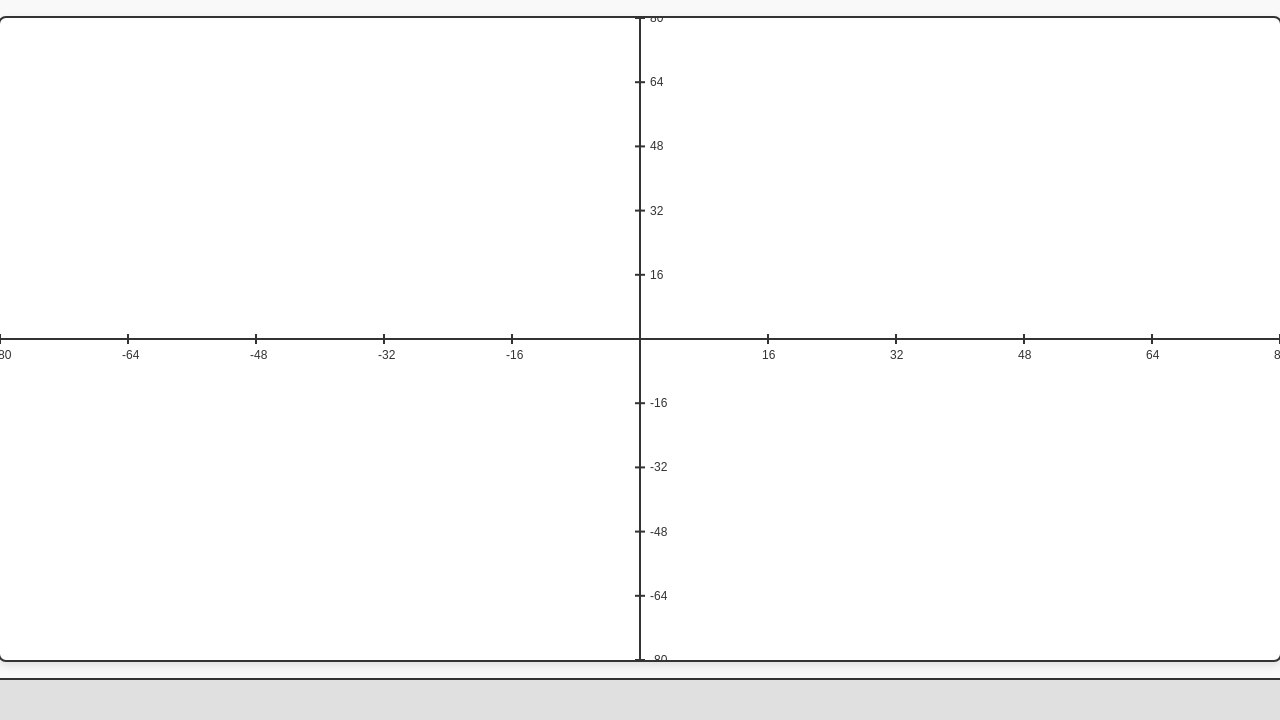
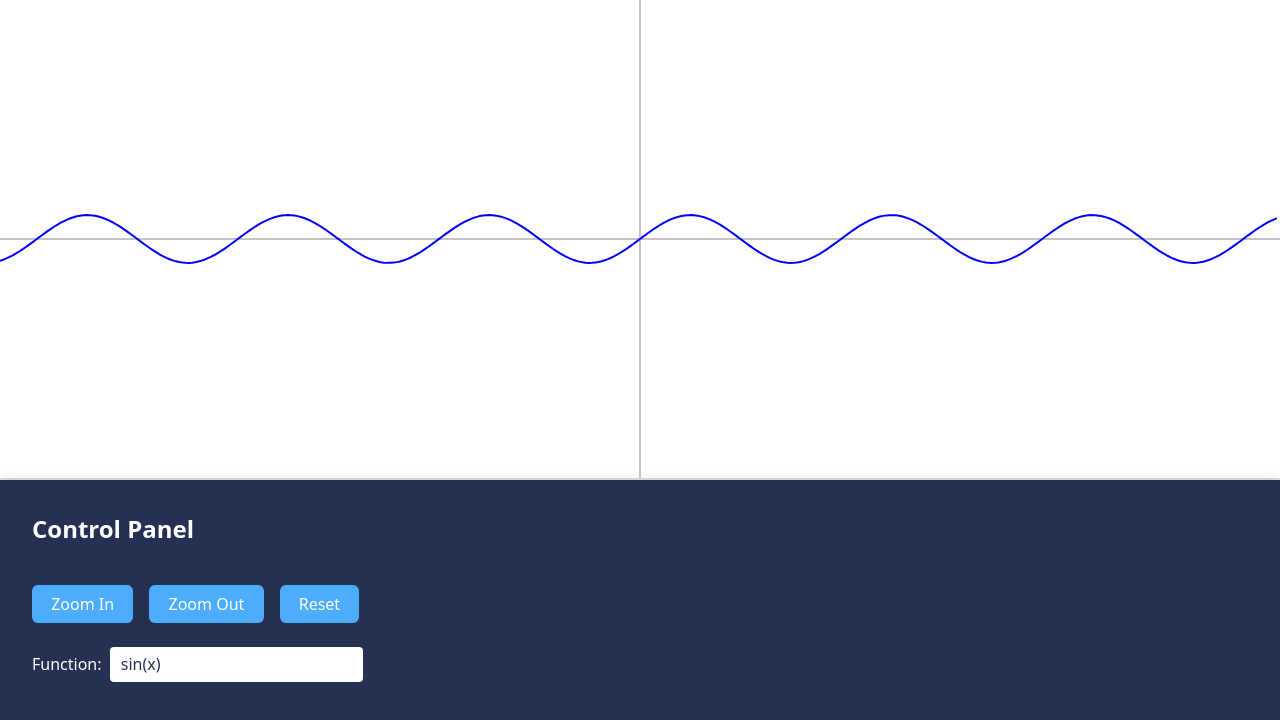
Before and after one commit to Erik-Donath/graphbattel, a React (Vite) app: page / in a window 1280 px wide. Shown: the top 720 px of the page. Built offline with nearby package versions, Linux system fonts and the light colour scheme.

Commit message:
Added Styling and fixed scalling issue

```diff
--- a/index.html
+++ b/index.html
@@ -4,6 +4,10 @@
     <meta charset="UTF-8" />
     <link rel="icon" type="image/svg+xml" href="/icon.svg" />
     <meta name="viewport" content="width=device-width, initial-scale=1.0" />
+    <meta name="description" content="A game where you can fight against players by writting math equations." />
+    <meta name="theme-color" content="#253053" />
+    <meta http-equiv="X-UA-Compatible" content="IE=edge" />
+    <meta name="author" content="Erik Donath" />
     <title>Graphbattel</title>
   </head>
   <body>
--- a/src/App.css
+++ b/src/App.css
@@ -1,64 +1,80 @@
-body {
-  margin: 0;
-  padding: 0;
-  font-family: Arial, sans-serif;
-  background-color: #f9f9f9;
+.app-root {
   height: 100vh;
-  box-sizing: border-box;
-  overflow: hidden;
-}
-
-.app {
   display: flex;
   flex-direction: column;
-  min-height: 100vh;
-  background-color: #f9f9f9;
+  background: #f7f9fc;
 }
 
 .graph-section {
-  flex-grow: 1;
-  min-height: 0;
+  flex-shrink: 0;
+  background: #fff;
+  border-bottom: 2px solid #e0e0e0;
   display: flex;
-  justify-content: center;
-  align-items: center;
-  overflow: hidden;
+  align-items: stretch;
+  justify-content: stretch;
+  min-height: 200px;
+  max-height: 70vh;
 }
 
-.game-canvas-container {
+.graph-canvas {
   width: 100%;
   height: 100%;
+  display: block;
+  background: #fff;
+  box-shadow: 0 2px 8px rgba(0, 0, 0, 0.05);
+}
+
+.control-panel {
+  flex: 1 1 0;
+  padding: 2rem;
+  background: #253053;
+  color: #fff;
   display: flex;
-  justify-content: center;
+  flex-direction: column;
+  gap: 1.5rem;
+  box-shadow: 0 -2px 16px rgba(0, 0, 0, 0.05);
+}
+
+.control-panel h2 {
+  margin: 0 0 1rem 0;
+  font-size: 1.5rem;
+}
+
+.controls-row {
+  display: flex;
+  gap: 1rem;
   align-items: center;
 }
 
-.game-canvas {
-  width: 100%;
-  height: 100%;
-  max-width: 100%;
-  max-height: 100%;
-  border: 2px solid #333;
-  border-radius: 8px;
-  box-shadow: 0 4px 8px rgba(0, 0, 0, 0.1);
-  background-color: #fff;
+.control-panel button {
+  background: #4cadff;
+  color: #fff;
+  border: none;
+  border-radius: 6px;
+  padding: 0.5rem 1.2rem;
+  font-size: 1rem;
+  cursor: pointer;
+  transition: background 0.15s;
+}
+.control-panel button:hover {
+  background: #3275b8;
 }
 
-.control-section {
-  height: 15vh;
-  min-height: 100px;
-  background-color: #e0e0e0;
-  border-top: 2px solid #333;
-  display: flex;
-  justify-content: center;
-  align-items: center;
+.control-panel input[type="text"] {
+  margin-left: 0.5rem;
+  border: none;
+  border-radius: 4px;
+  padding: 0.4rem 0.7rem;
+  font-size: 1rem;
+  color: #253053;
 }
 
-.control-panel {
-  width: 100%;
-  height: 100%;
-  display: flex;
-  justify-content: center;
-  align-items: center;
-  background-color: #e0e0e0;
-  border-radius: 8px;
+@media (max-width: 600px) {
+  .control-panel {
+    padding: 1rem;
+    font-size: 0.95rem;
+  }
+  .graph-section {
+    min-height: 120px;
+  }
 }
--- a/src/App.jsx
+++ b/src/App.jsx
@@ -1,18 +1,27 @@
-import './App.css';
-import GameCanvas from './GameCanvas';
-import ControlPanel from './ControlPanel';
+import { useState, useEffect } from "react";
+import GameCanvas from "./GameCanvas";
+import ControllPanel from "./ControllPanel";
+import "./App.css";
 
-function App() {
+export default function App() {
+  const [graphHeight, setGraphHeight] = useState(300);
+
+  useEffect(() => {
+    function handleResize() {
+      const vh = Math.max(document.documentElement.clientHeight || 0, window.innerHeight || 0);
+      setGraphHeight(Math.round(vh * 0.6)); // 60% of viewport height for graph
+    }
+    handleResize();
+    window.addEventListener("resize", handleResize);
+    return () => window.removeEventListener("resize", handleResize);
+  }, []);
+
   return (
-    <div className="app">
-      <div className="graph-section">
-        <GameCanvas />
+    <div className="app-root">
+      <div className="graph-section" style={{ height: graphHeight }}>
+        <GameCanvas graphHeight={graphHeight} />
       </div>
-      <div className="control-section">
-        <ControlPanel />
-      </div>
+      <ControllPanel />
     </div>
   );
 }
-
-export default App;
--- a/src/ControlPanel.jsx
+++ /dev/null
@@ -1,11 +0,0 @@
-import './App.css';
-
-function ControlPanel() {
-  return (
-    <div className="control-panel">
-      {/* Control panel content goes here */}
-    </div>
-  );
-}
-
-export default ControlPanel;
--- /dev/null
+++ b/src/ControllPanel.jsx
@@ -0,0 +1,18 @@
+export default function ControllPanel() {
+  return (
+    <div className="control-panel">
+      <h2>Control Panel</h2>
+      <div className="controls-row">
+        <button>Zoom In</button>
+        <button>Zoom Out</button>
+        <button>Reset</button>
+      </div>
+      <div className="controls-row">
+        <label>
+          Function:
+          <input type="text" defaultValue="sin(x)" />
+        </label>
+      </div>
+    </div>
+  );
+}
--- a/src/GameCanvas.jsx
+++ b/src/GameCanvas.jsx
@@ -1,88 +1,77 @@
-import { useRef, useEffect, useState } from 'react';
-import './App.css';
+import { useRef, useEffect } from "react";
 
-function GameCanvas() {
-  const canvasRef = useRef(null);
-  const containerRef = useRef(null);
-  const rangeMin = -20;
-  const rangeMax = 20;
-
-  const [dimensions, setDimensions] = useState({ width: 0, height: 0 });
+const X_MIN = -20;
+const X_MAX = 20;
+const Y_MIN = -10;
+const Y_MAX = 10;
 
 function drawAxes(ctx, width, height) {
-    ctx.clearRect(0, 0, width, height);
-    ctx.strokeStyle = '#333';
-    ctx.lineWidth = 2;
-    ctx.font = '12px Arial';
-    ctx.fillStyle = '#333';
+  ctx.save();
+  ctx.strokeStyle = "#888";
+  ctx.lineWidth = 1;
 
-    // Draw axes
+  // X axis
+  const yZero = ((Y_MAX) / (Y_MAX - Y_MIN)) * height;
   ctx.beginPath();
-    ctx.moveTo(0, height / 2);
-    ctx.lineTo(width, height / 2);
-    ctx.moveTo(width / 2, 0);
-    ctx.lineTo(width / 2, height);
+  ctx.moveTo(0, yZero);
+  ctx.lineTo(width, yZero);
   ctx.stroke();
 
-    // Draw ticks on X axis
-    const tickCountX = 10;
-    for (let i = 0; i <= tickCountX; i++) {
-      const x = i * (width / tickCountX);
+  // Y axis
+  const xZero = ((-X_MIN) / (X_MAX - X_MIN)) * width;
   ctx.beginPath();
-      ctx.moveTo(x, height / 2 - 5);
-      ctx.lineTo(x, height / 2 + 5);
+  ctx.moveTo(xZero, 0);
+  ctx.lineTo(xZero, height);
   ctx.stroke();
-      if (x !== width / 2) {
-        const label = Math.round(((x - width / 2) / (width / (rangeMax - rangeMin))) * (rangeMax - rangeMin) / (width / (width / tickCountX)));
-        ctx.fillText(label, x - 6, height / 2 + 20);
-      }
+
+  ctx.restore();
 }
 
-    // Draw ticks on Y axis
-    const tickCountY = 10;
-    for (let i = 0; i <= tickCountY; i++) {
-      const y = i * (height / tickCountY);
-      ctx.beginPath();
-      ctx.moveTo(width / 2 - 5, y);
-      ctx.lineTo(width / 2 + 5, y);
-      ctx.stroke();
-      if (y !== height / 2) {
-        const label = Math.round(((height / 2 - y) / (height / (rangeMax - rangeMin))) * (rangeMax - rangeMin) / (height / (height / tickCountY)));
-        ctx.fillText(label, width / 2 + 10, y + 4);
-      }
-    }
+function toCanvasCoords(x, y, width, height) {
+  const px = ((x - X_MIN) / (X_MAX - X_MIN)) * width;
+  const py = ((Y_MAX - y) / (Y_MAX - Y_MIN)) * height;
+  return [px, py];
 }
 
-  useEffect(() => {
-    function updateSize() {
-      if (containerRef.current) {
-        setDimensions({
-          width: containerRef.current.clientWidth,
-          height: containerRef.current.clientHeight,
-        });
+function drawGraph(ctx, width, height) {
+  ctx.save();
+  ctx.strokeStyle = "#00f";
+  ctx.lineWidth = 2;
+  ctx.beginPath();
+  for (let x = X_MIN; x <= X_MAX; x += 0.1) {
+    const y = Math.sin(x);
+    const [px, py] = toCanvasCoords(x, y, width, height);
+    if (x === X_MIN) ctx.moveTo(px, py);
+    else ctx.lineTo(px, py);
   }
+  ctx.stroke();
+  ctx.restore();
 }
 
-    updateSize();
-    window.addEventListener('resize', updateSize);
-    return () => window.removeEventListener('resize', updateSize);
-  }, []);
+export default function GameCanvas({ graphHeight }) {
+  const graphRef = useRef(null);
 
   useEffect(() => {
-    const canvas = canvasRef.current;
-    if (canvas && dimensions.width && dimensions.height) {
-      canvas.width = dimensions.width;
-      canvas.height = dimensions.height;
-      const ctx = canvas.getContext('2d');
-      drawAxes(ctx, dimensions.width, dimensions.height);
-    }
-  }, [dimensions]);
+    const canvas = graphRef.current;
+    if (!canvas) return;
+    const dpr = window.devicePixelRatio || 1;
+    canvas.width = canvas.offsetWidth * dpr;
+    canvas.height = canvas.offsetHeight * dpr;
+    const ctx = canvas.getContext("2d");
+    ctx.setTransform(dpr, 0, 0, dpr, 0, 0);
+    ctx.clearRect(0, 0, canvas.width, canvas.height);
+
+    drawAxes(ctx, canvas.width / dpr, canvas.height / dpr);
+    drawGraph(ctx, canvas.width / dpr, canvas.height / dpr);
+  }, [graphHeight]);
 
   return (
-    <div ref={containerRef} className="game-canvas-container">
-      <canvas ref={canvasRef} className="game-canvas" />
-    </div>
+    <canvas
+      ref={graphRef}
+      className="graph-canvas"
+      width={800}
+      height={graphHeight}
+      style={{ width: "100%", height: "100%", display: "block" }}
+    />
   );
 }
-
-export default GameCanvas;
--- /dev/null
+++ b/src/index.css
@@ -0,0 +1,50 @@
+html,
+body {
+  margin: 0;
+  padding: 0;
+  box-sizing: border-box;
+  min-height: 100%;
+  font-family: system-ui, -apple-system, BlinkMacSystemFont, "Segoe UI", Roboto,
+    "Helvetica Neue", Arial, sans-serif;
+  background: #f7f9fc;
+  color: #222;
+}
+
+*,
+*::before,
+*::after {
+  box-sizing: inherit;
+}
+
+img,
+picture,
+video,
+canvas,
+svg {
+  display: block;
+  max-width: 100%;
+}
+
+ul,
+ol {
+  margin: 0;
+  padding: 0;
+  list-style: none;
+}
+
+a {
+  color: inherit;
+  text-decoration: none;
+}
+
+button,
+input,
+textarea,
+select {
+  font: inherit;
+  outline: none;
+}
+
+#root {
+  min-height: 100vh;
+}
--- a/src/main.jsx
+++ b/src/main.jsx
@@ -1,6 +1,7 @@
 import { StrictMode } from 'react'
 import { createRoot } from 'react-dom/client'
 import App from './App.jsx'
+import "./index.css";
 
 createRoot(document.getElementById('root')).render(
   <StrictMode>
```
Lines whose indentation alone changed are shown as unchanged.
